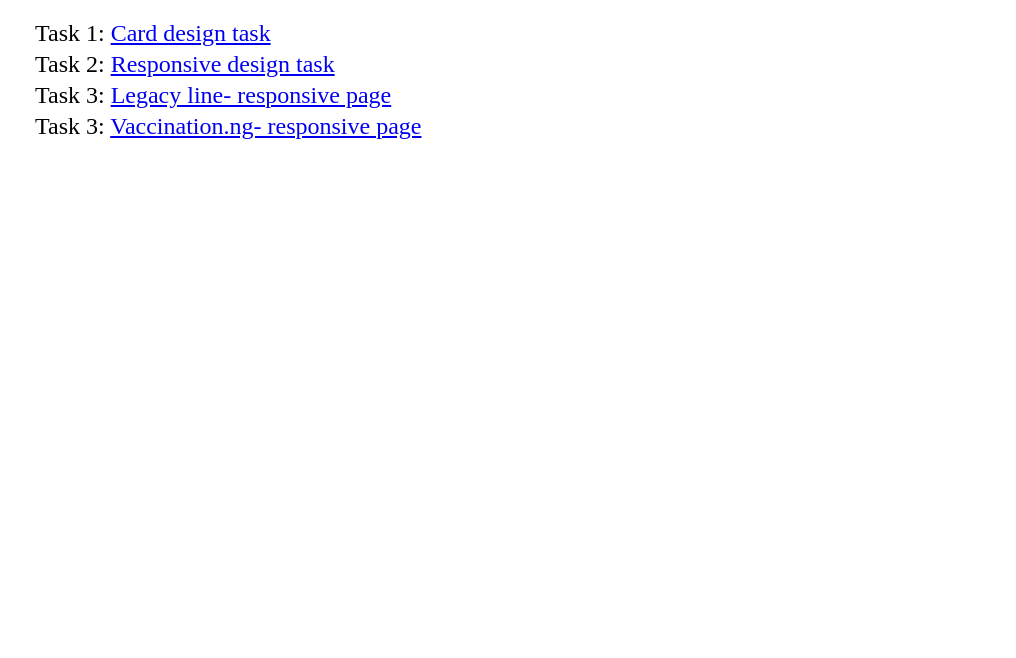
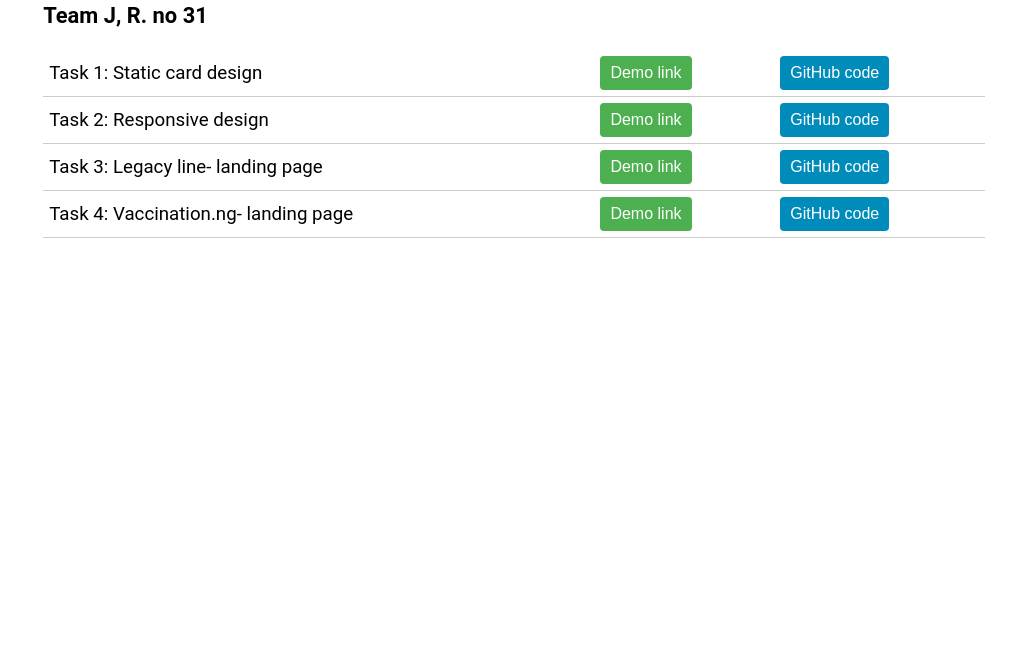
Before and after one commit to Bikesh14/leapfrog-internship, a plain HTML site: page index.html in a window 1280 px wide. Shown: the part 142-800 px from the top of the page, without its empty margins (8-1024 px from the left). Drawn offline with Linux system fonts and the light colour scheme.

Commit message:
CSS added to main page

```diff
--- a/index.html
+++ b/index.html
@@ -4,32 +4,36 @@
     <meta charset="UTF-8">
     <meta name="viewport" content="width=device-width, initial-scale=1.0">
     <title>Document</title>
+    <link rel="stylesheet" href="/style.css">
 </head>
-<style>
-    body{
-        font-size: 24px;
-        position: fixed;
-        top:2rem;
-        left: 2rem;
-    }
-</style>
+
 <body>
 
     <h1>Leapfrog assignments</h1>
-    <table >
+    <h3>Bikesh Bimali <br> Team J, R. no 31</h3>
+    <table class="table">
         <tr>
-            <td>Task 1: <a href="day_2\card\index.html">Card design task</a> <br></td>
+            <td class="cell">Task 1: Static card design</td>
+            <td class="cell"><a href="day_2\card\index.html"><button class="button">Demo link</button></a></td>
+            <td class="cell"><a href="https://github.com/Bikesh14/leapfrog-internship.github.io/tree/main/day_2/card"><button class="button github-button">GitHub code</button></a></td>
         </tr>
         <tr>
-            <td>Task 2: <a href="day_2\responsive_design\index.html"> Responsive design task</a></td>
+            <td class="cell">Task 2: Responsive design</td>
+            <td class="cell"><a href="day_2\responsive_design\index.html"><button class="button">Demo link</button></a></td>
+            <td class="cell"><a href="https://github.com/Bikesh14/leapfrog-internship.github.io/tree/main/day_2/responsive_design"><button class="button github-button">GitHub code</button></a></td>
         </tr>
         <tr>
-            <td>Task 3: <a href="day_3_landing_page\index.html"> Legacy line- responsive page</a></td>
+            <td class="cell">Task 3: Legacy line- landing page</td>
+            <td class="cell"><a href="day_3_landing_page\index.html"><button class="button">Demo link</button></a></td>
+            <td class="cell"><a href="https://github.com/Bikesh14/leapfrog-internship.github.io/tree/main/day_3_landing_page"><button class="button github-button">GitHub code</button></a></td>
         </tr>
         <tr>
-            <td>Task 3: <a href="day_4_landing_page\index.html"> Vaccination.ng- responsive page</a></td>
+            <td class="cell">Task 4: Vaccination.ng- landing page</td>
+            <td class="cell"><a href="day_4_landing_page\index.html"><button class="button">Demo link</button></a></td>
+            <td class="cell"><a href="https://github.com/Bikesh14/leapfrog-internship.github.io/tree/main/day_4_landing_page"><button class="button github-button">GitHub code</button></a></td>
         </tr>
     </table>
 
 </body>
+
 </html>
--- /dev/null
+++ b/style.css
@@ -0,0 +1,35 @@
+
+body {
+    margin: 4%;
+    font-family: 'Roboto', sans-serif;
+    font-size: 1.17rem;
+
+}
+.table {
+    border-collapse: collapse;
+    width: 80%;
+}
+
+.cell {
+    padding: 6px;
+    border-bottom: 1px solid rgba(0, 0, 0, 0.2);
+}
+
+.button {
+    background-color: #4CAF50;
+    color: white;
+    padding: 8px 10px;
+    border: none;
+    border-radius: 4px;
+    font-size: 1rem;
+}
+.button:hover {
+    background-color: #45a049;
+}
+
+.github-button {
+    background-color: #008CBA;
+}
+.github-button:hover {
+    background-color: #007AA3;
+}
```
